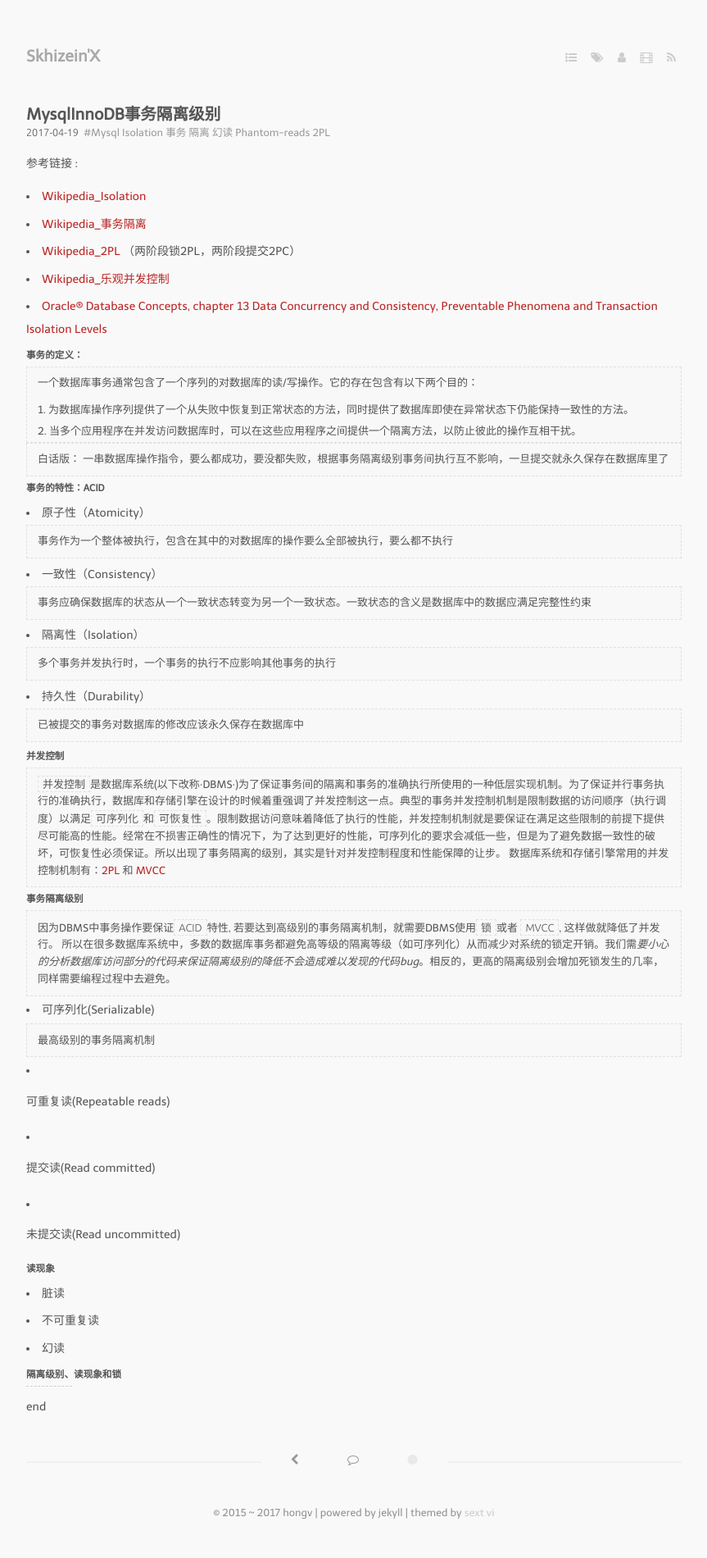
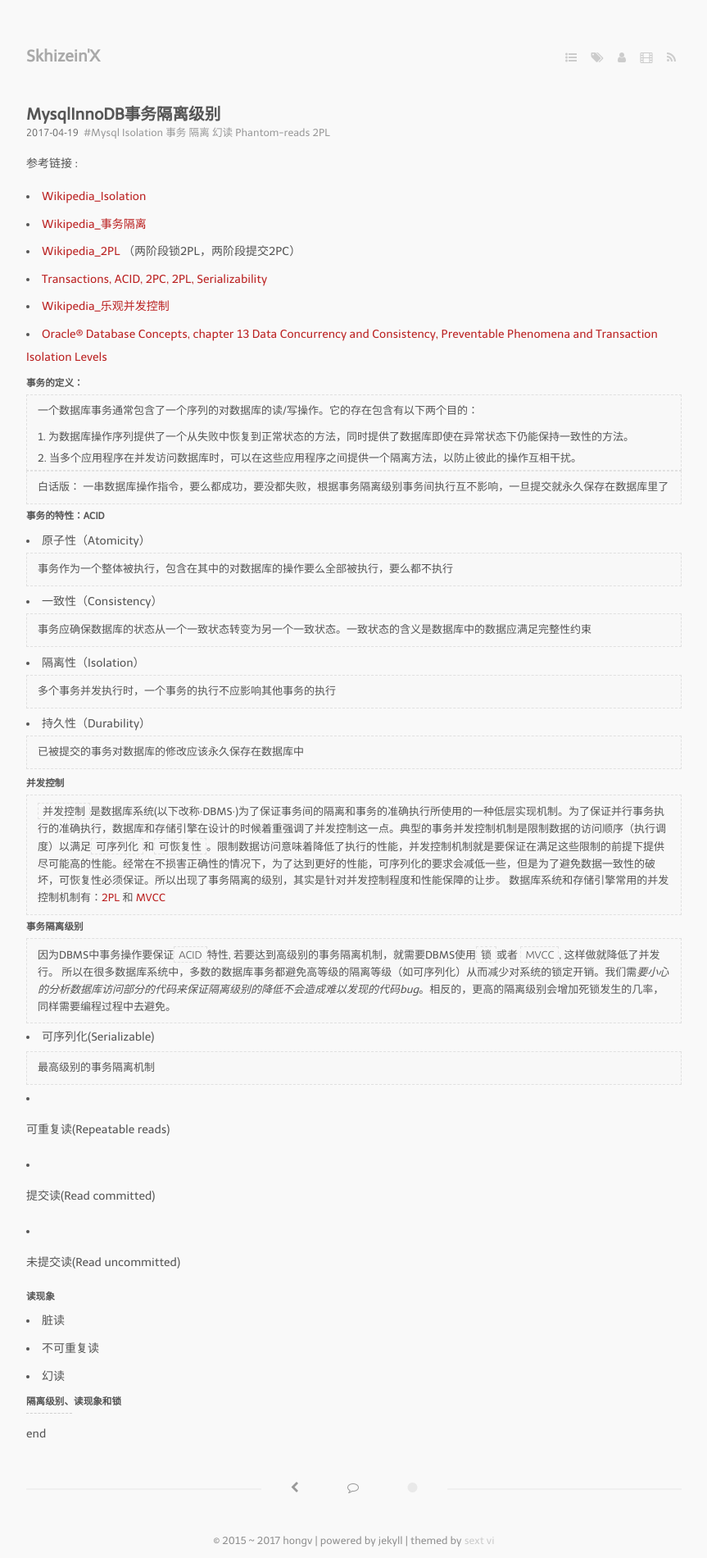
Before and after one commit to xhwSkhizein/xhwSkhizein.github.io, a Jekyll site: the page built from _posts/2017-04-19-MysqlInnoDB事务隔离级别.markdown, in a window 1280 px wide. Shown: the whole page at 82% size, without its empty margins (208-1071 px from the left). Built offline with Jekyll 4.4.1, drawn with Linux system fonts in a browser that asks for light colours; nearby versions of some CDN libraries; comment, search, counter and statistics services are not loaded; before the commit the page ends 1866 px from its top, so only the background shows below that.

Commit message:
增加扩展阅读和reference

```diff
--- a/_posts/2017-04-19-MysqlInnoDB事务隔离级别.markdown
+++ b/_posts/2017-04-19-MysqlInnoDB事务隔离级别.markdown
@@ -10,6 +10,7 @@ tags:
 - [Wikipedia_Isolation](https://en.wikipedia.org/wiki/Isolation_(database_systems))
 - [Wikipedia_事务隔离](https://zh.wikipedia.org/wiki/%E4%BA%8B%E5%8B%99%E9%9A%94%E9%9B%A2)
 - [Wikipedia_2PL](https://en.wikipedia.org/wiki/Two-phase_locking) （两阶段锁2PL，两阶段提交2PC）
+- [Transactions, ACID, 2PC, 2PL, Serializability](https://cseweb.ucsd.edu/classes/wi17/cse291-d/applications/ln/lecture8.html)
 - [Wikipedia_乐观并发控制](https://zh.wikipedia.org/wiki/%E4%B9%90%E8%A7%82%E5%B9%B6%E5%8F%91%E6%8E%A7%E5%88%B6)
 - [Oracle® Database Concepts, chapter 13 Data Concurrency and Consistency, Preventable Phenomena and Transaction Isolation Levels](http://docs.oracle.com/cd/B12037_01/server.101/b10743/consist.htm#sthref1919)
 
```
